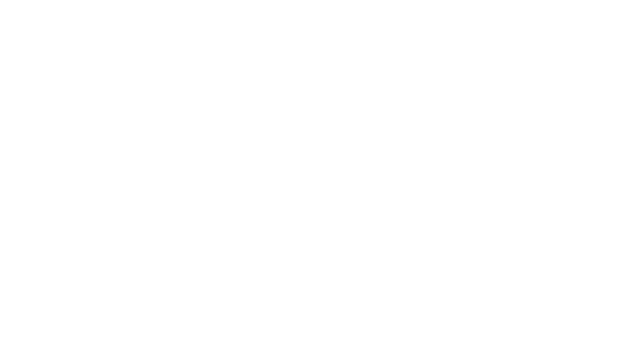
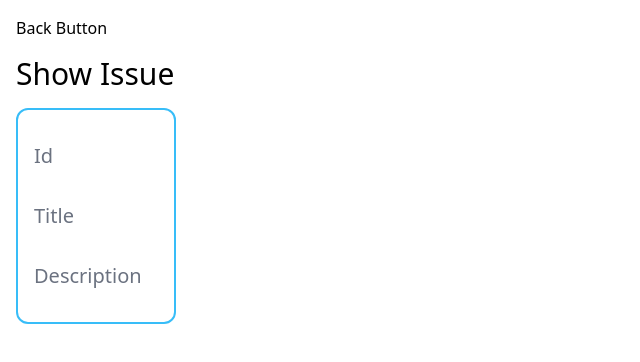
Before and after one commit to domdomm42/ChallengeQ3, a React (Vite) app in the folder frontend/: page /issues/details/1 in a window 1280 px wide. Before the commit this address had no page. Shown: the top 362 px of the page, without its empty margins (0-640 px from the left). Built offline with nearby package versions, Linux system fonts and the light colour scheme; no server answers.

Commit message:
feat: Add create Issue page

```diff
--- a/frontend/src/App.jsx
+++ b/frontend/src/App.jsx
@@ -1,11 +1,13 @@
 import { Routes, Route } from "react-router-dom";
 import Home from "./pages/Home";
 import CreateIssue from "./pages/CreateIssue";
+import ShowIssue from "./pages/ShowIssue";
 const App = () => {
   return (
     <Routes>
       <Route path="/" element={<Home />} />
       <Route path="/issues/create" element={<CreateIssue />} />
+      <Route path="/issues/details/:id" element={<ShowIssue />} />
     </Routes>
   );
 };
--- /dev/null
+++ b/frontend/src/pages/ShowIssue.jsx
@@ -0,0 +1,50 @@
+import { useEffect, useState } from "react";
+import axios from "axios";
+import { useParams } from "react-router-dom";
+import BackButton from "../components/BackButton";
+
+const ShowIssue = () => {
+  const [issue, setIssue] = useState({});
+  const [loading, setLoading] = useState(false);
+  const { id } = useParams();
+
+  useEffect(() => {
+    setLoading(true);
+    axios
+      .get(`http://localhost:5000/issues/${id}`)
+      .then((response) => {
+        setIssue(response.data);
+        setLoading(false);
+      })
+      .catch((error) => {
+        console.log(error);
+        setLoading(false);
+      });
+  }, []);
+  return (
+    <div className="p-4">
+      <BackButton />
+      <h1 className="text-3xl my-4">Show Issue</h1>
+      {loading ? (
+        <div>Loading...</div>
+      ) : (
+        <div className="flex flex-col border-2 border-sky-400 rounded-xl w-fit p-4">
+          <div className="my-4">
+            <span className="text-xl mr-4 text-gray-500">Id</span>
+            <span>{issue.id}</span>
+          </div>
+          <div className="my-4">
+            <span className="text-xl mr-4 text-gray-500">Title</span>
+            <span>{issue.title}</span>
+          </div>
+          <div className="my-4">
+            <span className="text-xl mr-4 text-gray-500">Description</span>
+            <span>{issue.description}</span>
+          </div>
+        </div>
+      )}
+    </div>
+  );
+};
+
+export default ShowIssue;
```
